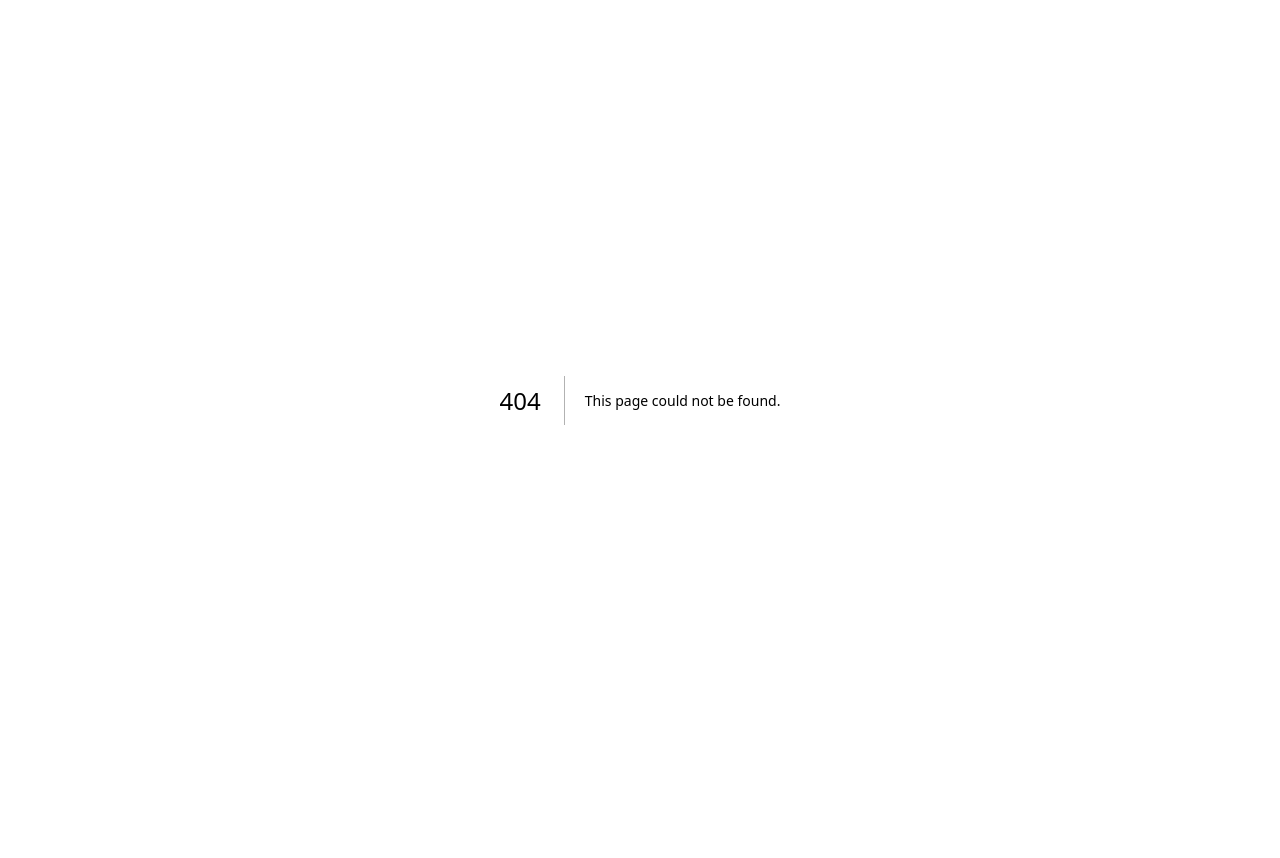
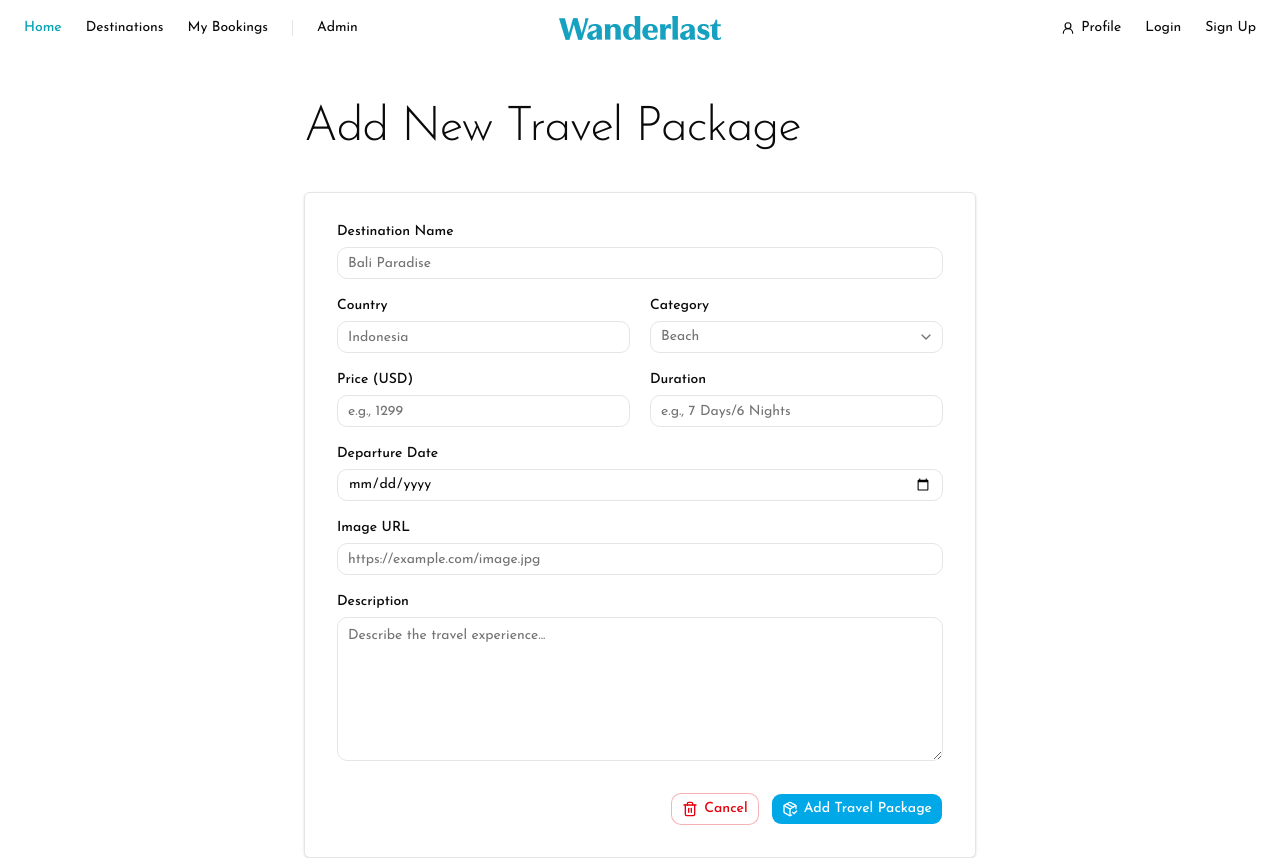
Before and after one commit to towhidul-dev-ai/wanderlust, a Next.js app: page /add-destination in a window 1280 px wide. Before the commit this address had no page. Shown: the top 858 px of the page. Before the commit the page ends 800 px from the top, so only its background shows below. Built offline with nearby package versions, Linux system fonts and the light colour scheme.

Commit message:
added destination page

```diff
--- /dev/null
+++ b/src/app/add-destination/page.tsx
@@ -0,0 +1,202 @@
+"use client";
+
+import { useState } from "react";
+import { PackageCheck, Trash2 } from "lucide-react";
+
+import { Button } from "@/components/ui/button";
+import { Input } from "@/components/ui/input";
+import { Label } from "@/components/ui/label";
+import {
+  Select,
+  SelectContent,
+  SelectItem,
+  SelectTrigger,
+  SelectValue,
+} from "@/components/ui/select";
+import { Textarea } from "@/components/ui/textarea";
+
+const categories = ["Beach", "Mountain", "City", "Adventure", "Cultural"];
+
+const initialForm = {
+  name: "",
+  country: "",
+  category: "",
+  price: "",
+  duration: "",
+  departureDate: "",
+  imageUrl: "",
+  description: "",
+};
+
+export default function AddDestinationPage() {
+  const [form, setForm] = useState(initialForm);
+
+  const update = (field: keyof typeof form, value: string) =>
+    setForm((current) => ({ ...current, [field]: value }));
+
+  const handleSubmit = async (event: React.FormEvent<HTMLFormElement>) => {
+    event.preventDefault();
+
+    const res = await fetch("http://localhost:8000/add-destination", {
+        method: "POST",
+        headers: {
+            "Content-Type": "application/json",
+        },
+        body: JSON.stringify(form)
+    })
+
+    const data =await res.json()
+    console.log(data)
+
+  };
+
+
+
+  return (
+    <main className="min-h-screen bg-background px-6 py-12">
+      <div className="mx-auto max-w-2xl">
+        <h1 className="text-4xl font-light tracking-tight text-foreground md:text-5xl">
+          Add New Travel Package
+        </h1>
+
+        <form
+          onSubmit={handleSubmit}
+          className="mt-10 rounded-sm border border-border bg-white p-8 shadow-sm"
+        >
+          <div className="grid gap-5">
+            {/* Destination Name */}
+            <div className="grid gap-2">
+              <Label htmlFor="name">Destination Name</Label>
+              <Input
+                id="name"
+                placeholder="Bali Paradise"
+                value={form.name}
+                onChange={(event) => update("name", event.target.value)}
+                required
+              />
+            </div>
+
+            {/* Country + Category */}
+            <div className="grid gap-5 sm:grid-cols-2">
+              <div className="grid gap-2">
+                <Label htmlFor="country">Country</Label>
+                <Input
+                  id="country"
+                  placeholder="Indonesia"
+                  value={form.country}
+                  onChange={(event) => update("country", event.target.value)}
+                  required
+                />
+              </div>
+              <div className="grid gap-2">
+                <Label>Category</Label>
+                <Select
+                  value={form.category}
+                  onValueChange={(value) => update("category", value ?? "")}
+                >
+                  <SelectTrigger className="w-full">
+                    <SelectValue placeholder="Beach" />
+                  </SelectTrigger>
+                  <SelectContent>
+                    {categories.map((category) => (
+                      <SelectItem key={category} value={category}>
+                        {category}
+                      </SelectItem>
+                    ))}
+                  </SelectContent>
+                </Select>
+              </div>
+            </div>
+
+            {/* Price + Duration */}
+            <div className="grid gap-5 sm:grid-cols-2">
+              <div className="grid gap-2">
+                <Label htmlFor="price">Price (USD)</Label>
+                <Input
+                  id="price"
+                  type="number"
+                  placeholder="e.g., 1299"
+                  value={form.price}
+                  onChange={(event) => update("price", event.target.value)}
+                  required
+                  min="0"
+                />
+              </div>
+              <div className="grid gap-2">
+                <Label htmlFor="duration">Duration</Label>
+                <Input
+                  id="duration"
+                  placeholder="e.g., 7 Days/6 Nights"
+                  value={form.duration}
+                  onChange={(event) => update("duration", event.target.value)}
+                  required
+                />
+              </div>
+            </div>
+
+            {/* Departure Date */}
+            <div className="grid gap-2">
+              <Label htmlFor="departureDate">Departure Date</Label>
+              <Input
+                id="departureDate"
+                type="date"
+                value={form.departureDate}
+                onChange={(event) =>
+                  update("departureDate", event.target.value)
+                }
+                required
+              />
+            </div>
+
+            {/* Image URL */}
+            <div className="grid gap-2">
+              <Label htmlFor="imageUrl">Image URL</Label>
+              <Input
+                id="imageUrl"
+                type="url"
+                placeholder="https://example.com/image.jpg"
+                value={form.imageUrl}
+                onChange={(event) => update("imageUrl", event.target.value)}
+                required
+              />
+            </div>
+
+            {/* Description */}
+            <div className="grid gap-2">
+              <Label htmlFor="description">Description</Label>
+              <Textarea
+                id="description"
+                placeholder="Describe the travel experience..."
+                className="min-h-36"
+                value={form.description}
+                onChange={(event) => update("description", event.target.value)}
+                required
+              />
+            </div>
+          </div>
+
+
+
+          {/* Actions */}
+          <div className="mt-8 flex justify-end gap-3">
+            <Button
+              type="button"
+              variant="outline"
+              className="border-destructive/30 bg-background text-destructive hover:bg-destructive/5 hover:text-destructive"
+            >
+              <Trash2 />
+              Cancel
+            </Button>
+            <Button
+              type="submit"
+              className="bg-[#00A8E8] text-white hover:bg-[#0095d1]"
+            >
+              <PackageCheck />
+              Add Travel Package
+            </Button>
+          </div>
+        </form>
+      </div>
+    </main>
+  );
+}
--- a/src/app/layout.tsx
+++ b/src/app/layout.tsx
@@ -1,6 +1,8 @@
 import type { Metadata } from "next";
 import { Josefin_Sans, Lora } from "next/font/google";
 import "./globals.css";
+import { Navbar } from "@/components/navbar";
+import { Footer } from "@/components/footer";
 
 const josefinSans = Josefin_Sans({
   variable: "--font-sans",
@@ -23,7 +25,11 @@ export default function RootLayout({ children }: LayoutProps<"/">) {
       lang="en"
       className={`${josefinSans.variable} ${lora.variable} h-full antialiased`}
     >
-      <body className="flex min-h-full flex-col">{children}</body>
+      <body className="flex min-h-full flex-col">
+      <Navbar />
+      {children}
+      <Footer />
+      </body>
     </html>
   );
 }
--- a/src/app/page.tsx
+++ b/src/app/page.tsx
@@ -1,19 +1,18 @@
 import { Banner } from "@/components/banner";
 import { CallToAction } from "@/components/call-to-action";
-import { Footer } from "@/components/footer";
-import { Navbar } from "@/components/navbar";
+
 import { Testimonials } from "@/components/testimonials";
 import { WhyChooseUs } from "@/components/why-choose-us";
 
 export default function Home() {
   return (
     <main>
-      <Navbar />
+
       <Banner />
       <WhyChooseUs />
       <Testimonials />
       <CallToAction />
-      <Footer />
+
     </main>
   );
 }
```
